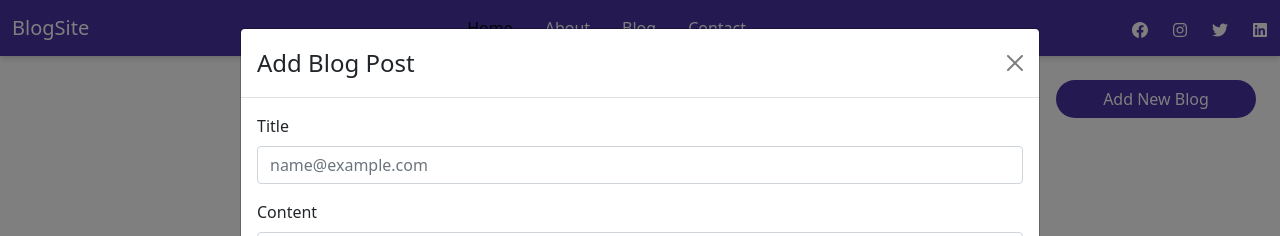
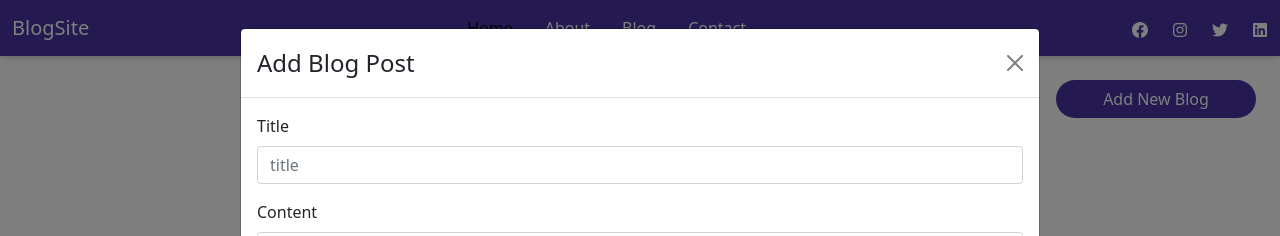
Before and after one commit to AbeethaHeshan/blog-site, a React (Create React App) app: page /blog in a window 1280 px wide. Both pictures are taken after a click on the button "Add New Blog". Shown: the top 236 px of the page. Built offline with nearby package versions, Linux system fonts and the light colour scheme.

Commit message:
change place holder of text field

```diff
--- a/src/components/form/AddBlogForm.js
+++ b/src/components/form/AddBlogForm.js
@@ -51,7 +51,7 @@ export default function AddBlogForm() {
     <Form>
         <Form.Group className="mb-3" controlId="exampleForm.ControlInput1">
             <Form.Label>Title</Form.Label>
-            <Form.Control name="title" type="text" placeholder="name@example.com"  onChange={(e)=>handleChange(e)} required/>
+            <Form.Control name="title" type="text" placeholder="title"  onChange={(e)=>handleChange(e)} required/>
         </Form.Group>
 
         <Form.Group className="mb-3" controlId="exampleForm.ControlTextarea1">
--- a/src/components/form/UpdateBlogForm.js
+++ b/src/components/form/UpdateBlogForm.js
@@ -44,7 +44,7 @@ export default function UpdateBlogForm({blogDetails}) {
     <Form>
         <Form.Group className="mb-3" >
             <Form.Label>Title</Form.Label>
-            <Form.Control name="title" type="text" placeholder="name@example.com" value={data?.title !== undefined ? data?.title : blogDetails?.title}  onChange={(e)=>handleChange(e)} />
+            <Form.Control name="title" type="text" placeholder="title" value={data?.title !== undefined ? data?.title : blogDetails?.title}  onChange={(e)=>handleChange(e)} />
         </Form.Group>
         <Form.Group className="mb-3" >
             <Form.Label>Content</Form.Label>
```
